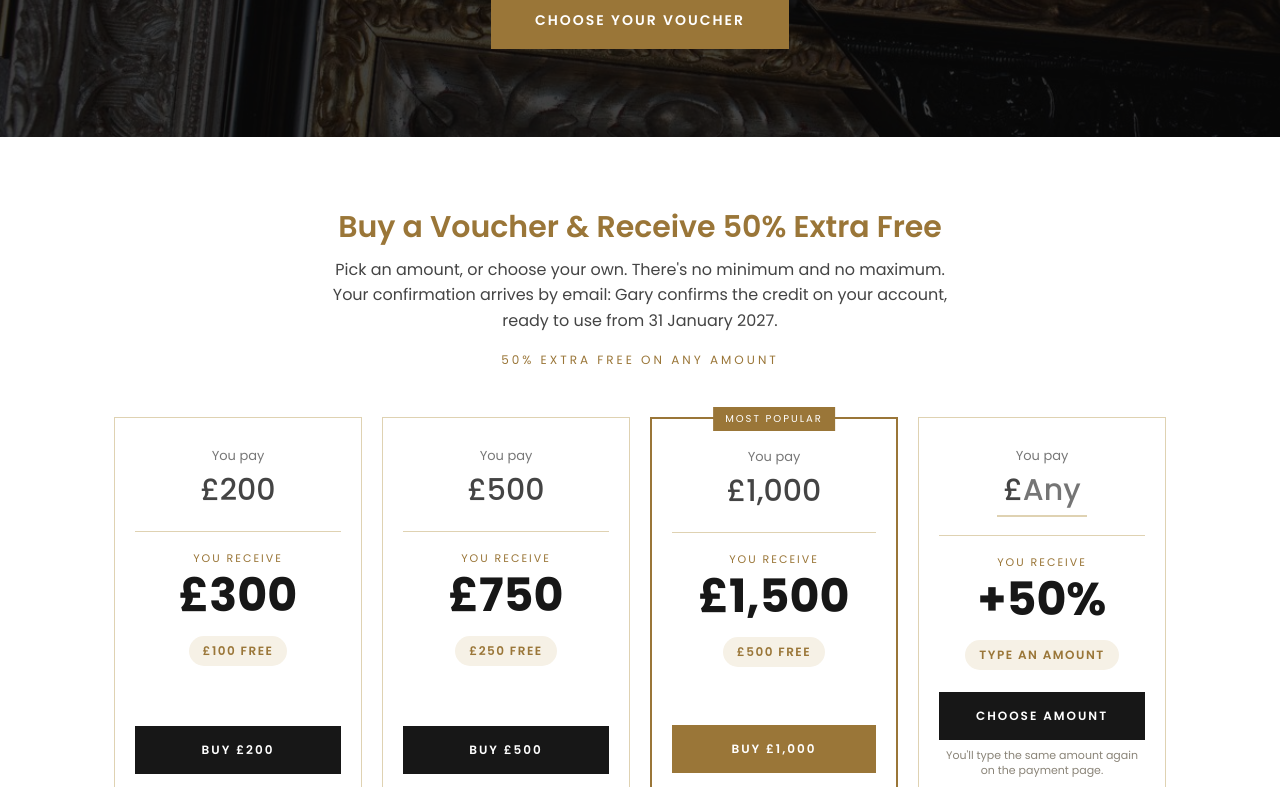
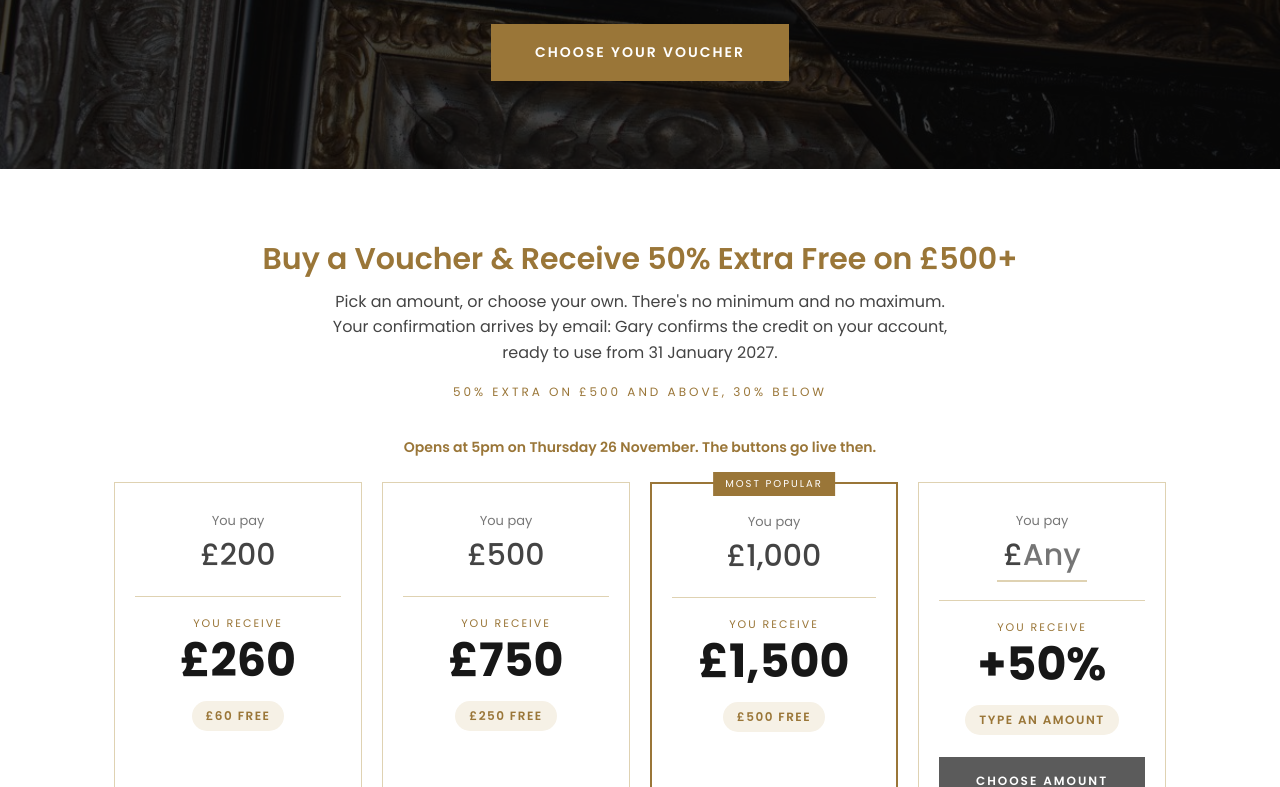
Before and after one commit to premierframinginfo-dot/mfm-black-friday, a plain HTML site: page index.html in a window 1280 px wide. Shown: the part 599-1386 px from the top of the page. Drawn offline with Linux system fonts and the light colour scheme.

Commit message:
Option 1 schedule, VIP early-access link, headline and cards follow the day's rate
Co-Authored-By: Claude Fable 5.1 <noreply@anthropic.com>
Claude-Session: https://claude.ai/code/session_01MkRSxzXS69JAzVpB1WPpSg

```diff
--- a/index.html
+++ b/index.html
@@ -81,9 +81,9 @@ body.pre #state-note,body.closed #state-note{display:block}
 
   <section class="hero-bg" style="position: relative; padding: 96px 24px 88px 24px; display: flex; flex-direction: column; align-items: center; text-align: center; gap: 22px">
     <div style="position: absolute; inset: 0; background: rgba(10,10,10,0.78)"></div>
-    <p style="position: relative; margin: 0; font-size: 12px; letter-spacing: 4px; color: #C4A468">BLACK FRIDAY · FOUR DAYS ONLY</p>
-    <h1 style="position: relative; margin: 0; font-size: 56px; line-height: 1.05; font-weight: 600; letter-spacing: 3px; color: #FFFFFF; max-width: 860px">BLACK FRIDAY<br><span style="font-weight: 400">50% EXTRA FREE</span></h1>
-    <p style="position: relative; margin: 0; font-size: 20px; line-height: 1.6; font-weight: 500; color: #FFFFFF; text-shadow: 0 1px 10px rgba(0,0,0,0.7); max-width: 720px">Buy a MisterFrameMan voucher and receive 50% extra free.<br>For example: spend £200 and receive framing credit for £300.</p>
+    <p id="hero-eyebrow" style="position: relative; margin: 0; font-size: 12px; letter-spacing: 4px; color: #C4A468">BLACK FRIDAY · FOUR DAYS ONLY</p>
+    <h1 style="position: relative; margin: 0; font-size: 56px; line-height: 1.05; font-weight: 600; letter-spacing: 3px; color: #FFFFFF; max-width: 860px">BLACK FRIDAY<br><span id="hero-rate" style="font-weight: 400">50% EXTRA FREE</span></h1>
+    <p style="position: relative; margin: 0; font-size: 20px; line-height: 1.6; font-weight: 500; color: #FFFFFF; text-shadow: 0 1px 10px rgba(0,0,0,0.7); max-width: 720px" id="hero-ex">Buy a MisterFrameMan voucher and receive 50% extra free.<br>For example: spend £200 and receive framing credit for £300.</p>
     <p id="cd-label" style="position: relative; margin: 14px 0 0; font-size: 18px; font-weight: 700; letter-spacing: 5px; color: #DFD2B2">CLOSES IN</p>
     <div style="position: relative; display: flex; gap: 10px; align-items: flex-end; margin-top: 10px">
       <div style="display: flex; flex-direction: column; align-items: center; gap: 4px"><span id="cd-d" style="font-size: 40px; line-height: 1; font-weight: 600; color: #FFFFFF">03</span><span style="font-size: 10px; letter-spacing: 2px; color: #9A9A9A">DAYS</span></div>
@@ -98,7 +98,7 @@ body.pre #state-note,body.closed #state-note{display:block}
   </section>
 
   <section id="choose" style="padding: 72px 24px 24px 24px; display: flex; flex-direction: column; align-items: center; gap: 12px; text-align: center">
-    <h2 style="margin: 0; font-size: 30px; line-height: 1.2; font-weight: 600; color: #9A7638">Buy a Voucher &amp; Receive 50% Extra Free</h2>
+    <h2 id="choose-h" style="margin: 0; font-size: 30px; line-height: 1.2; font-weight: 600; color: #9A7638">Buy a Voucher &amp; Receive 50% Extra Free</h2>
     <p style="margin: 0; font-size: 16px; line-height: 1.6; color: #444; max-width: 620px">Pick an amount, or choose your own. There's no minimum and no maximum. Your confirmation arrives by email: Gary confirms the credit on your account, ready to use from 31 January 2027.</p>
     <p id="rate-now" style="margin: 6px 0 0; font-size: 12px; letter-spacing: 3px; text-transform: uppercase; color: #9A7638"></p>
   </section>
@@ -262,7 +262,9 @@ body.pre #state-note,body.closed #state-note{display:block}
      Rows must be in date order. The first row's start is when the page opens;
      CLOSE is when everything ends. Examples for the five options are in README.md. */
   var SCHEDULE=[
-    {start:"2026-11-15T17:30:00+00:00", rate:0.5} /* TEMPORARY: opened early for testing. Put back to 2026-11-26T17:00:00+00:00 */
+    {start:"2026-11-23T09:00:00+00:00", rate:0.5, vip:true},              /* VIP window: only people who arrive with ?vip=early see it */
+    {start:"2026-11-26T17:00:00+00:00", rate:0.5, min:500, below:0.3},    /* public: 30% any amount, 50% on £500+ */
+    {start:"2026-11-30T00:00:00+00:00", rate:0.45}                        /* Cyber Monday: 45% any amount, emailed to non-buyers */
   ];
   var CLOSE=new Date("2026-11-30T23:59:00+00:00").getTime();
   var LINKS={ /* Stripe Payment Links. TEST links for now; swap for live ones when Stripe is verified. */
@@ -271,9 +273,23 @@ body.pre #state-note,body.closed #state-note{display:block}
     "1000":"https://buy.stripe.com/test_6oU28r1OweVveFh2bl1Jm02",
     "custom":"https://buy.stripe.com/test_28EeVd3WE6oZfJlcPZ1Jm03"
   };
-  var OPEN=new Date(SCHEDULE[0].start).getTime();
+  var VIP_KEY="early"; /* VIP email links point at ?vip=early */
+  var isVip=false;try{var q=new URLSearchParams(location.search).get("vip");if(q===VIP_KEY){localStorage.setItem("mfm_vip","1")}isVip=localStorage.getItem("mfm_vip")==="1"}catch(e){isVip=/[?&]vip=early/.test(location.search)}
   SCHEDULE.forEach(function(r){r.t=new Date(r.start).getTime()});
-  function currentRow(){var now=Date.now(),row=SCHEDULE[0];SCHEDULE.forEach(function(r){if(now>=r.t)row=r});return row}
+  var visible=SCHEDULE.filter(function(r){return isVip||!r.vip});
+  var OPEN=visible[0].t;
+  function currentRow(){var now=Date.now(),row=visible[0];visible.forEach(function(r){if(now>=r.t)row=r});return row}
+  /* before opening, currentRow() is the first visible row, so the cards preview what opens */
+  function nextRow(){var now=Date.now();for(var i=0;i<visible.length;i++){if(visible[i].t>now)return visible[i]}return null}
+  function topRate(r){return r.rate}
+  function headline(r){
+    document.getElementById("hero-rate").textContent=pct(topRate(r))+" EXTRA FREE";
+    var ex=r.min!=null?("Spend "+gbp(r.min)+" or more on a MisterFrameMan voucher and receive "+pct(r.rate)+" extra free. Under "+gbp(r.min)+", "+pct(r.below)+" extra.<br>For example: spend "+gbp(r.min)+" and receive framing credit for "+gbp(r.min*(1+r.rate))+".")
+      :("Buy a MisterFrameMan voucher and receive "+pct(r.rate)+" extra free.<br>For example: spend £200 and receive framing credit for "+gbp(200*(1+r.rate))+".");
+    document.getElementById("hero-ex").innerHTML=ex;
+    document.getElementById("choose-h").innerHTML="Buy a Voucher &amp; Receive "+pct(topRate(r))+" Extra Free"+(r.min!=null?" on "+gbp(r.min)+"+":"");
+    var eb=document.getElementById("hero-eyebrow");if(eb)eb.textContent=r.vip?"BLACK FRIDAY · VIP EARLY ACCESS":"BLACK FRIDAY · FOUR DAYS ONLY";
+  }
   function rateFor(amount){var r=currentRow();if(r.min!=null&&amount<r.min)return r.below;return r.rate}
   function pct(x){return Math.round(x*100)+"%"}
   function linkFor(key,amount){var u=LINKS[key];if(!u)return "";var rate=rateFor(amount);var ref="bf26-r"+Math.round(rate*100)+"-pay"+Math.round(amount)+"-get"+Math.round(amount*(1+rate));return u+(u.indexOf("?")>-1?"&":"?")+"client_reference_id="+encodeURIComponent(ref)}
@@ -281,7 +297,7 @@ body.pre #state-note,body.closed #state-note{display:block}
     document.querySelectorAll("[data-get]").forEach(function(el){var a=+el.getAttribute("data-get");el.textContent=gbp(a*(1+rateFor(a)))});
     document.querySelectorAll("[data-free]").forEach(function(el){var a=+el.getAttribute("data-free");el.textContent=gbp(a*rateFor(a))+" FREE"});
     document.querySelectorAll(".buy[data-amount]").forEach(function(a){var k=a.getAttribute("data-amount");if(k==="custom")return;var u=linkFor(k,+k);a.href=u||("mailto:gary@premierframing.com?subject=Black%20Friday%20voucher%20("+k+")")});
-    var r=currentRow(),tag=document.getElementById("rate-now");if(tag){tag.textContent=r.min!=null?(pct(r.rate)+" extra on £"+r.min.toLocaleString("en-GB")+" and above, "+pct(r.below)+" below"):(pct(r.rate)+" extra free on any amount")}
+    var r=currentRow();headline(r);var tag=document.getElementById("rate-now");if(tag){var nx=nextRow(),when=nx&&r.vip&&Date.now()>=OPEN?(" · changes "+["Sun","Mon","Tue","Wed","Thu","Fri","Sat"][new Date(nx.t).getDay()]+" "+(new Date(nx.t).getHours()===0?"midnight":new Date(nx.t).getHours()+":00")):"";tag.textContent=(r.min!=null?(pct(r.rate)+" extra on £"+r.min.toLocaleString("en-GB")+" and above, "+pct(r.below)+" below"):(pct(r.rate)+" extra free on any amount"))+when}
   }
   var body=document.body, note=document.getElementById("state-note");
   if(!note){note=document.createElement("p");note.id="state-note";var ch=document.getElementById("choose");ch.parentNode.insertBefore(note,ch.nextSibling);}
@@ -289,7 +305,7 @@ body.pre #state-note,body.closed #state-note{display:block}
   function gbp(n){return "£"+Math.round(n).toLocaleString("en-GB")}
   function tick(){
     var now=Date.now(), target, label;
-    if(now<OPEN){body.className="pre";target=OPEN;label="OPENS IN";note.textContent="Opens at 5pm on Thursday 26 November. The buttons go live then.";}
+    if(now<OPEN){body.className="pre";target=OPEN;label="OPENS IN";note.textContent=isVip?"Your early access opens at 9am on Monday 23 November.":"Opens at 5pm on Thursday 26 November. The buttons go live then.";}
     else if(now<CLOSE){body.className="";target=CLOSE;label="CLOSES IN";}
     else{body.className="closed";target=now;label="CLOSED";note.textContent="This year's voucher has now closed. Thank you to everyone who bought one.";}
     var t=Math.max(0,target-now);
@@ -311,7 +327,7 @@ body.pre #state-note,body.closed #state-note{display:block}
   function openSoon(){
     var closed=body.className==="closed";
     document.getElementById("soon-eyebrow").textContent=closed?"CLOSED":"NOT QUITE YET";
-    document.getElementById("soon-h").textContent=closed?"Closed at midnight, Monday 30 November":"Opens Thursday 26 November, 5pm";
+    document.getElementById("soon-h").textContent=closed?"Closed at midnight, Monday 30 November":(isVip?"Your early access opens Monday 23 November, 9am":"Opens Thursday 26 November, 5pm");
     document.getElementById("soon-p").textContent=closed?"As promised, no extension. For framing at the usual prices, Gary is a message away.":"Four days only, then it closes at midnight on Monday. Gary can hold one for you in the meantime.";
     document.getElementById("soon-cd").style.display=closed?"none":"flex";
     document.getElementById("soon-go").textContent=closed?"EMAIL GARY":"EMAIL GARY TO RESERVE ONE";
@@ -324,7 +340,7 @@ body.pre #state-note,body.closed #state-note{display:block}
   document.querySelectorAll(".buy").forEach(function(a){a.addEventListener("click",function(e){if(body.className==="pre"||body.className==="closed"){e.preventDefault();e.stopImmediatePropagation();openSoon();return;}
     var k=a.getAttribute("data-amount"),amt=k==="custom"?parseFloat(inp.value):+k;if(amt>0){var rate=rateFor(amt);try{localStorage.setItem("mfm_bf26",JSON.stringify({custom:k==="custom",pay:amt,get:Math.round(amt*(1+rate)),rate:rate,row:currentRow(),at:Date.now()}))}catch(err){}}},true);});
   soon.querySelector(".x").addEventListener("click",closeSoon);soon.addEventListener("click",function(e){if(e.target===soon)closeSoon()});document.addEventListener("keydown",function(e){if(e.key==="Escape"){closeSoon();talk.classList.remove("on");}});
-  function titles(){var t=body.className==="pre"?"Opens Thursday 26 November at 5pm":body.className==="closed"?"Closed at midnight on Monday 30 November":"";document.querySelectorAll(".buy").forEach(function(a){if(t)a.setAttribute("title",t);else a.removeAttribute("title")});}
+  function titles(){var t=body.className==="pre"?(isVip?"Early access opens Monday 23 November at 9am":"Opens Thursday 26 November at 5pm"):body.className==="closed"?"Closed at midnight on Monday 30 November":"";document.querySelectorAll(".buy").forEach(function(a){if(t)a.setAttribute("title",t);else a.removeAttribute("title")});}
   setInterval(titles,1000);titles();
   function fit(){var n=(inp.value||"").length;inp.style.width=Math.max(3,n*0.95+0.3)+"ch"}
   inp.addEventListener("input",function(){fit();custom()});fit();cb.addEventListener("click",function(e){if(!(parseFloat(inp.value)>0)){e.preventDefault();inp.focus();}});
```
